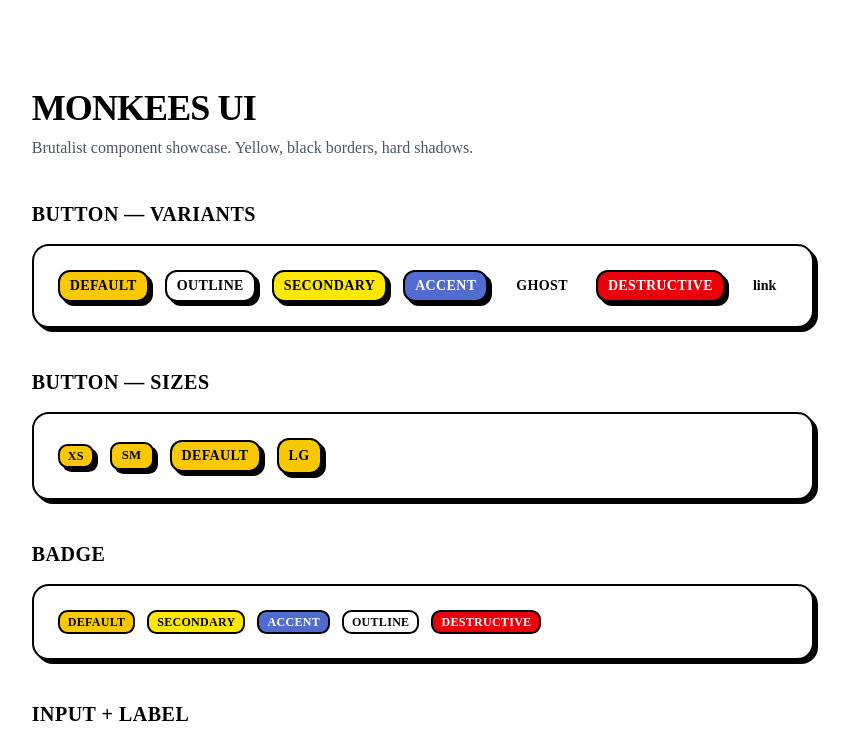
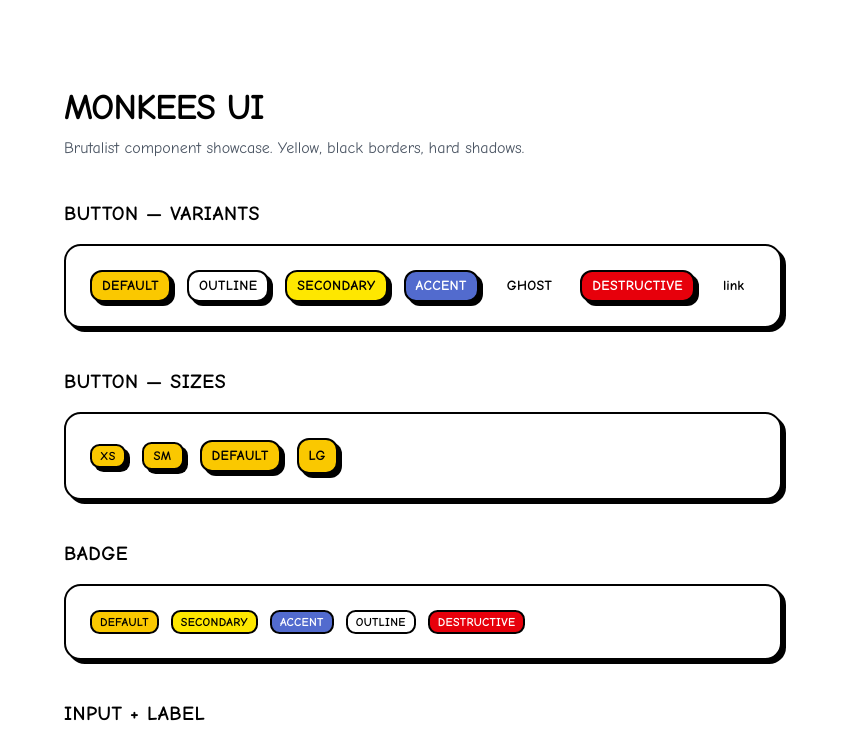
Before and after one commit to MonkeesAreKey/monkees-ui, a Next.js app: page / in a window 1280 px wide. Shown: the top 742 px of the page, without its empty margins (217-1066 px from the left). Built offline with nearby package versions, Linux system fonts and the light colour scheme.

Commit message:
feat: switch UI font to Comic Neue
Replace Geist sans with Comic Neue and force sonner toasts to
inherit the page font instead of its hard-coded system stack.

```diff
--- a/app/layout.tsx
+++ b/app/layout.tsx
@@ -1,9 +1,10 @@
 import type { Metadata } from "next";
-import { Geist, Geist_Mono } from "next/font/google";
+import { Comic_Neue, Geist_Mono } from "next/font/google";
 import "./globals.css";
 
-const geistSans = Geist({
-  variable: "--font-geist-sans",
+const comicNeue = Comic_Neue({
+  variable: "--font-sans",
+  weight: ["300", "400", "700"],
   subsets: ["latin"],
 });
 
@@ -25,7 +26,7 @@ export default function RootLayout({
   return (
     <html
       lang="en"
-      className={`${geistSans.variable} ${geistMono.variable} h-full antialiased`}
+      className={`${comicNeue.variable} ${geistMono.variable} h-full antialiased`}
     >
       <body className="min-h-full flex flex-col">{children}</body>
     </html>
--- a/components/ui/sonner.tsx
+++ b/components/ui/sonner.tsx
@@ -34,6 +34,7 @@ const Toaster = ({ ...props }: ToasterProps) => {
           "--normal-text": "var(--popover-foreground)",
           "--normal-border": "var(--border)",
           "--border-radius": "var(--radius)",
+          fontFamily: "inherit",
         } as React.CSSProperties
       }
       toastOptions={{
```
